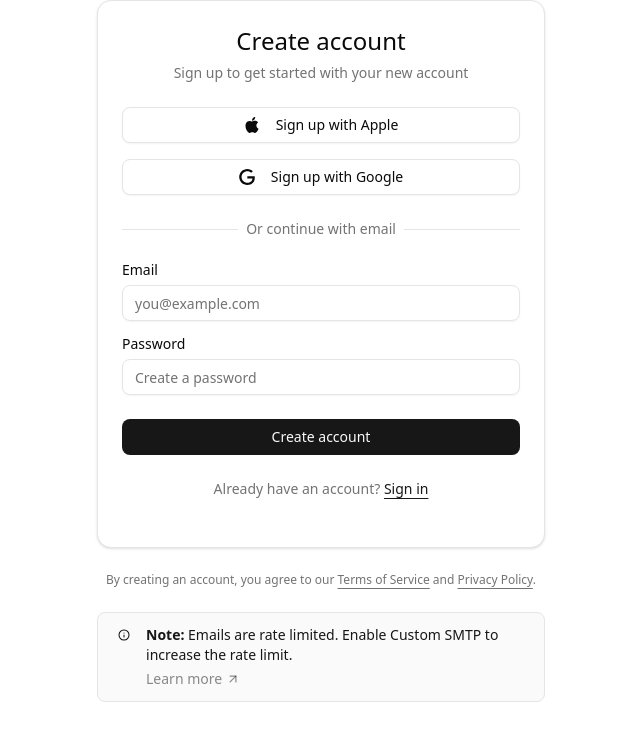
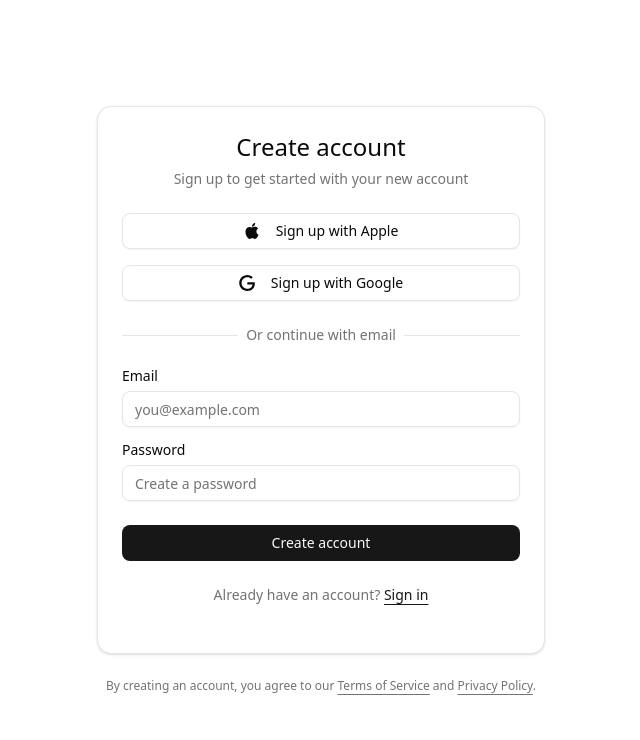
Before and after one commit to Dhritiman-Das/new-chat-app, a Next.js app: page /sign-up in a window 1280 px wide. Shown: the top 740 px of the page, without its empty margins (319-959 px from the left). Built offline with nearby package versions, Linux system fonts and the light colour scheme.

Commit message:
refactor: auth pages

```diff
--- a/app/(auth-pages)/sign-in/page.tsx
+++ b/app/(auth-pages)/sign-in/page.tsx
@@ -16,7 +16,8 @@ import { Button } from "@/components/ui/button";
 export default async function Login(props: { searchParams: Promise<Message> }) {
   const searchParams = await props.searchParams;
   return (
-    <div className="flex flex-col gap-6 w-full max-w-md mx-auto">
+    <div className="min-h-screen flex items-center justify-center py-12 px-4">
+      <div className="flex flex-col gap-6 w-full max-w-md">
         <Card className="w-full">
           <CardHeader className="text-center">
             <CardTitle className="text-2xl font-medium">Sign in</CardTitle>
@@ -115,5 +116,6 @@ export default async function Login(props: { searchParams: Promise<Message> }) {
           <a href="#">Privacy Policy</a>.
         </div>
       </div>
+    </div>
   );
 }
--- a/app/(auth-pages)/sign-up/page.tsx
+++ b/app/(auth-pages)/sign-up/page.tsx
@@ -5,7 +5,6 @@ import Link from "next/link";
 import { FormMessage } from "@/components/form-message";
 import { signUpAction } from "@/app/actions";
 import { SubmitButton } from "@/components/submit-button";
-import { SmtpMessage } from "../smtp-message";
 import {
   Card,
   CardContent,
@@ -21,17 +20,22 @@ export default async function Signup(props: {
   const searchParams = await props.searchParams;
   if ("message" in searchParams) {
     return (
-      <div className="w-full flex-1 flex items-center h-screen sm:max-w-md justify-center gap-2 p-4">
+      <div className="min-h-screen flex items-center justify-center py-12 px-4">
+        <div className="w-full sm:max-w-md">
           <FormMessage message={searchParams} />
+        </div>
       </div>
     );
   }
 
   return (
-    <div className="flex flex-col gap-6 w-full max-w-md mx-auto">
+    <div className="min-h-screen flex items-center justify-center py-12 px-4">
+      <div className="flex flex-col gap-6 w-full max-w-md">
         <Card className="w-full">
           <CardHeader className="text-center">
-          <CardTitle className="text-2xl font-medium">Create account</CardTitle>
+            <CardTitle className="text-2xl font-medium">
+              Create account
+            </CardTitle>
             <CardDescription>
               Sign up to get started with your new account
             </CardDescription>
@@ -119,7 +123,7 @@ export default async function Signup(props: {
           By creating an account, you agree to our{" "}
           <a href="#">Terms of Service</a> and <a href="#">Privacy Policy</a>.
         </div>
-      <SmtpMessage />
+      </div>
     </div>
   );
 }
```
Lines whose indentation alone changed are shown as unchanged.
